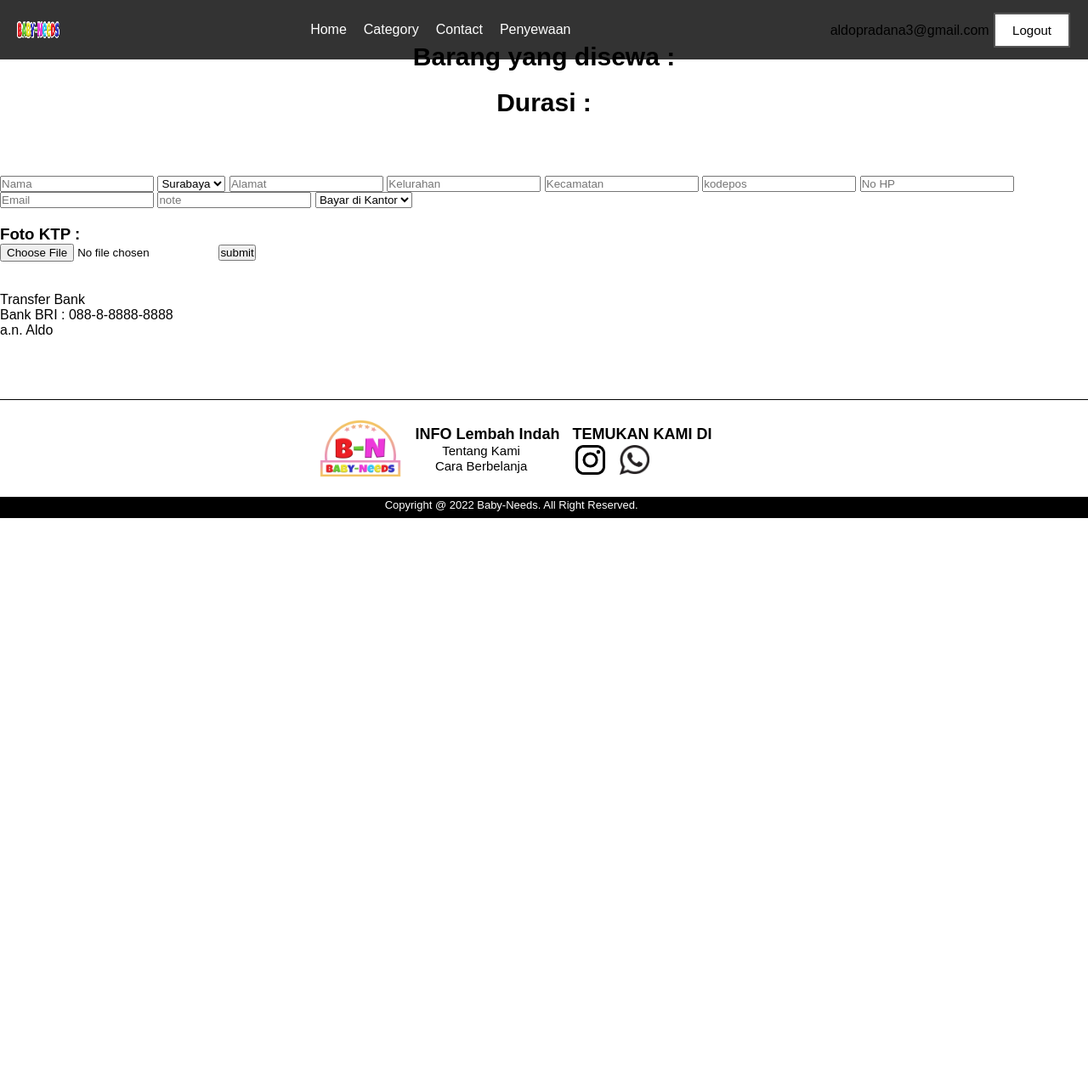
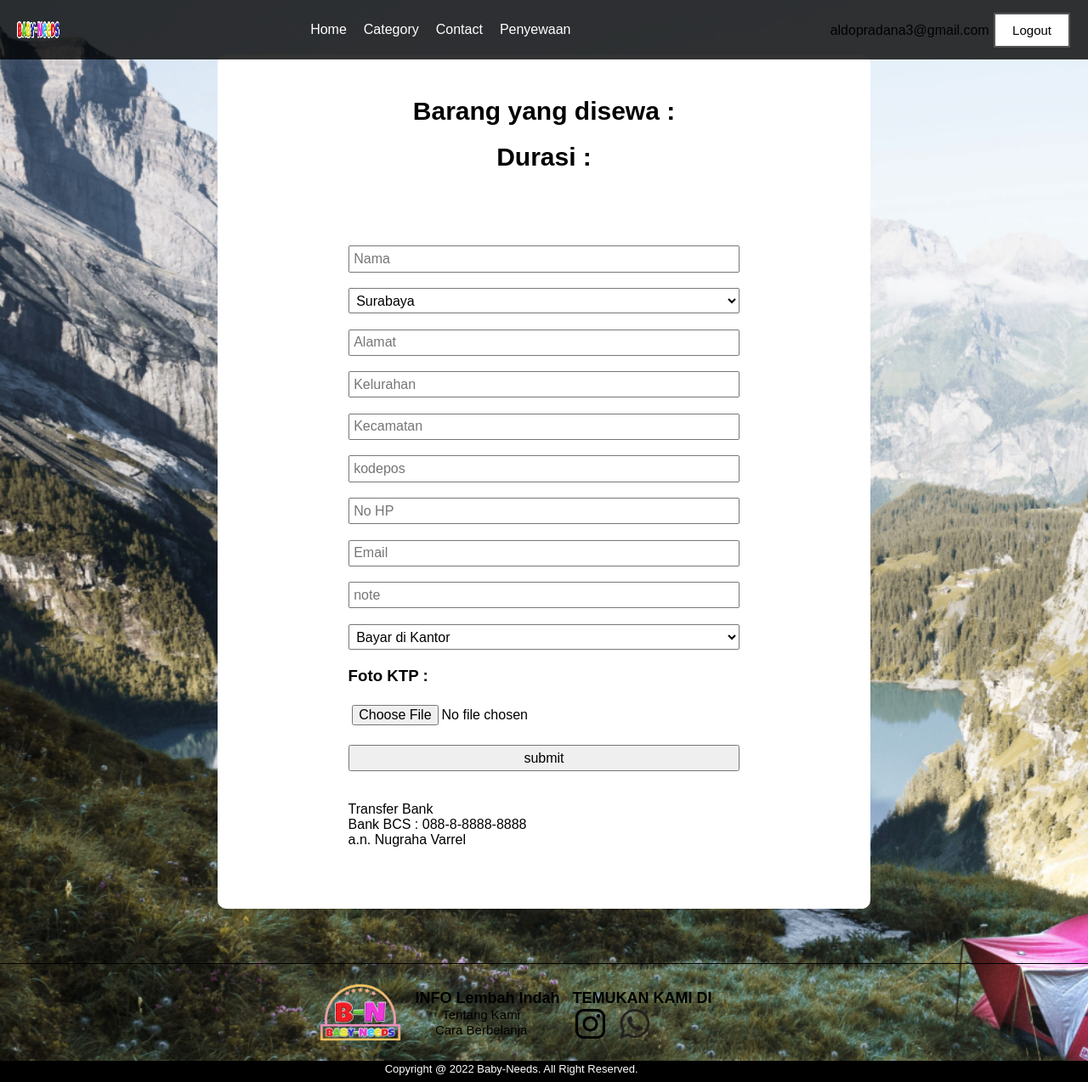
Before and after one commit to NugrahaVarrel/LembahIndah, a PHP site: page /form_penyewaan.php in a window 1280 px wide. Shown: the whole page at 85% size. Before the commit the page ends 610 px from the top, so only its background shows below. Run offline with PHP 8.4, Linux system fonts and the light colour scheme; a user stored in the database is signed in; data that the repository does not hold is empty.

Commit message:
update form penyewaan

```diff
--- a/form_penyewaan.php
+++ b/form_penyewaan.php
@@ -54,6 +54,7 @@
     <meta charset="UTF-8">
     <meta http-equiv="X-UA-Compatible" content="IE=edge">
     <meta name="viewport" content="width=device-width, initial-scale=1.0">
+    <link rel="stylesheet" href="style/styleform.css">
     <title>Document</title>
 </head>
 <body>
@@ -96,8 +97,8 @@
                 <input type="submit" name="submit" value="submit">
             </form><br><br>
             <p>Transfer Bank</p>
-            <p>Bank BRI : 088-8-8888-8888</p>
-            <p>a.n. Aldo</p>
+            <p>Bank BCS : 088-8-8888-8888</p>
+            <p>a.n. Nugraha Varrel</p>
         </div><br><br><br><br>
     </div>
 <section id="footer">
--- a/style/styleform.css
+++ b/style/styleform.css
@@ -1,3 +1,9 @@
+body{
+  background-image: url(../resource/bukit.png);
+  background-repeat: no-repeat;
+  background-size: cover;
+}
+
 * {
   text-decoration: none;
   margin: 0px;
```
